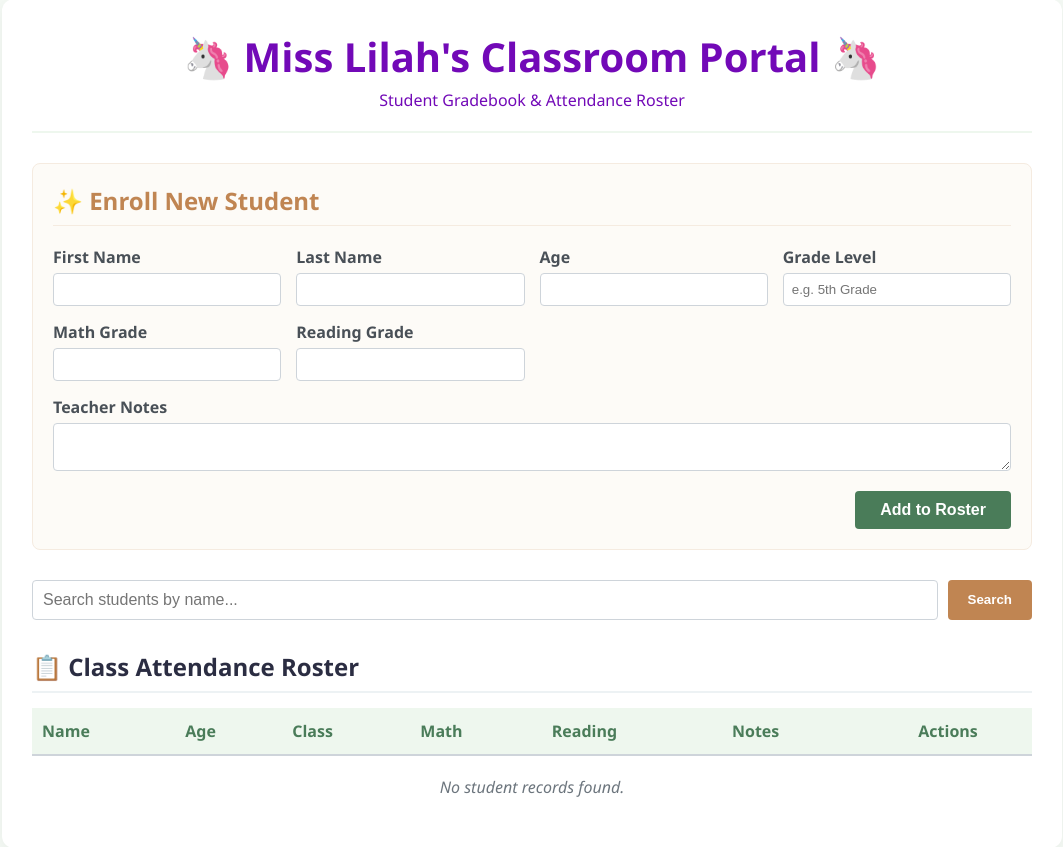
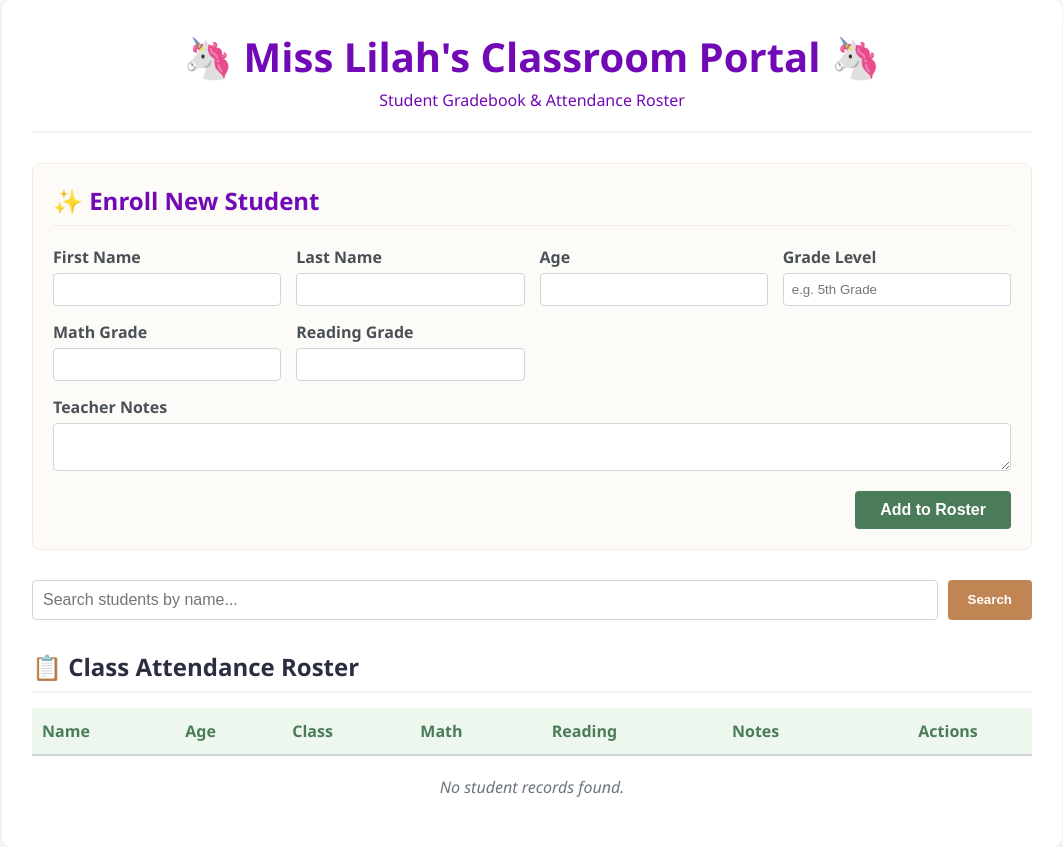
Before and after one commit to jlaurel1993/school-website-portal, a Flask app: page / in a window 1280 px wide. Shown: the part 21-868 px from the top of the page, without its empty margins (108-1171 px from the left). Run offline with Flask 3, Linux system fonts and the light colour scheme; data that the repository does not hold is empty.

Commit message:
Design: Change entire header text to uniform deep purple

```diff
--- a/templates/index.html
+++ b/templates/index.html
@@ -17,7 +17,7 @@
 
         <!-- ADD STUDENT FORM -->
         <section style="background: #fdfbf7; border: 1px solid #f5ebe0; padding: 20px; border-radius: 8px; margin-bottom: 30px;">
-            <h2 style="color: #c08552; margin-top: 0; border-bottom: 1px solid #f5ebe0; padding-bottom: 8px;">✨ Enroll New Student</h2>
+            <h2 style="color: #7209b7; margin-top: 0; border-bottom: 1px solid #f5ebe0; padding-bottom: 8px;">✨ Enroll New Student</h2>
             <form action="/add_student" method="POST" style="display: grid; grid-template-columns: repeat(auto-fit, minmax(200px, 1fr)); gap: 15px;">
                 <div>
                     <label style="display: block; margin-bottom: 5px; font-weight: 600; color: #495057;">First Name</label>
```
